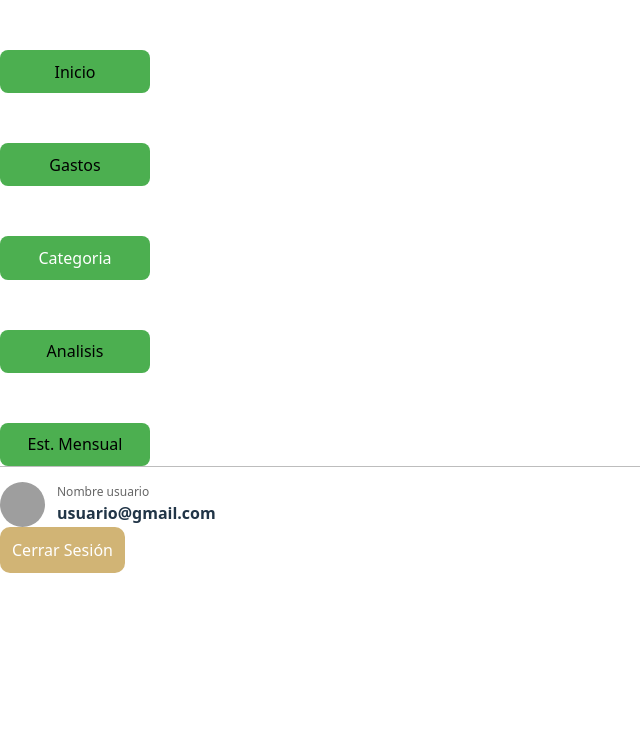
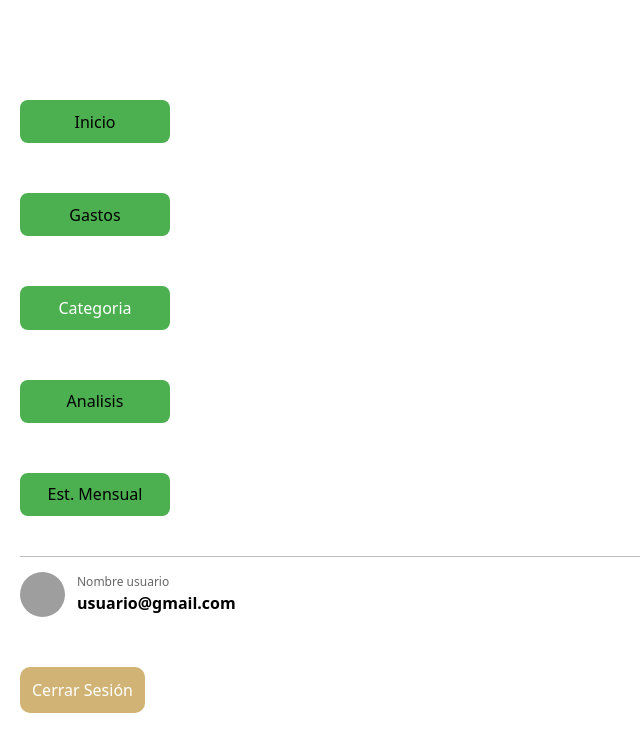
Before and after one commit to Heartsmith1/Monex, a React app in the folder Monex/frontend/: page /SideBar in a window 1280 px wide. Shown: the top 752 px of the page, without its empty margins (0-640 px from the left). Built offline with nearby package versions, Linux system fonts and the light colour scheme; the HTML template or start-up script is replaced by a standard one.

Commit message:
arreglo visual sideBar

```diff
--- a/Monex/frontend/src/components/SideBar/SideBar.jsx
+++ b/Monex/frontend/src/components/SideBar/SideBar.jsx
@@ -5,7 +5,7 @@ export function SideBar(){
 
     return(
 
-        <div className="contenedor_slideBar">
+        <div className="contenedor_sideBar">
             <div className="contenedor_botones">
                 <button type="buttom" className="boton_inicio">Inicio</button>
 
--- a/Monex/frontend/src/css/components/sideBar.css
+++ b/Monex/frontend/src/css/components/sideBar.css
@@ -1,3 +1,9 @@
+.contenedor_sideBar{
+  margin-top: 50px;
+  margin-left: 20px;
+}
+
+
 .boton_inicio{
   display: block;
   width: 150px;
@@ -50,6 +56,7 @@
     flex-direction: column;
     gap: 15px;
     padding-top: 15px;
+    margin-top: 40px;
     border-top: 1px solid #bdbdbd; /* línea separadora */
 }
 
@@ -59,6 +66,11 @@
     align-items: center;
     gap: 12px;
 }
+
+.texto_email_sidebar{
+  color: black;
+}
+
 
 /* ICONO (círculo tipo avatar) */
 .usuario_info::before {
@@ -77,7 +89,7 @@
     border-radius: 10px;
     background: #D1B475;
     color: white;
-
+    margin-top: 50px;
     font-weight: 500;
     cursor: pointer;
 }
```
